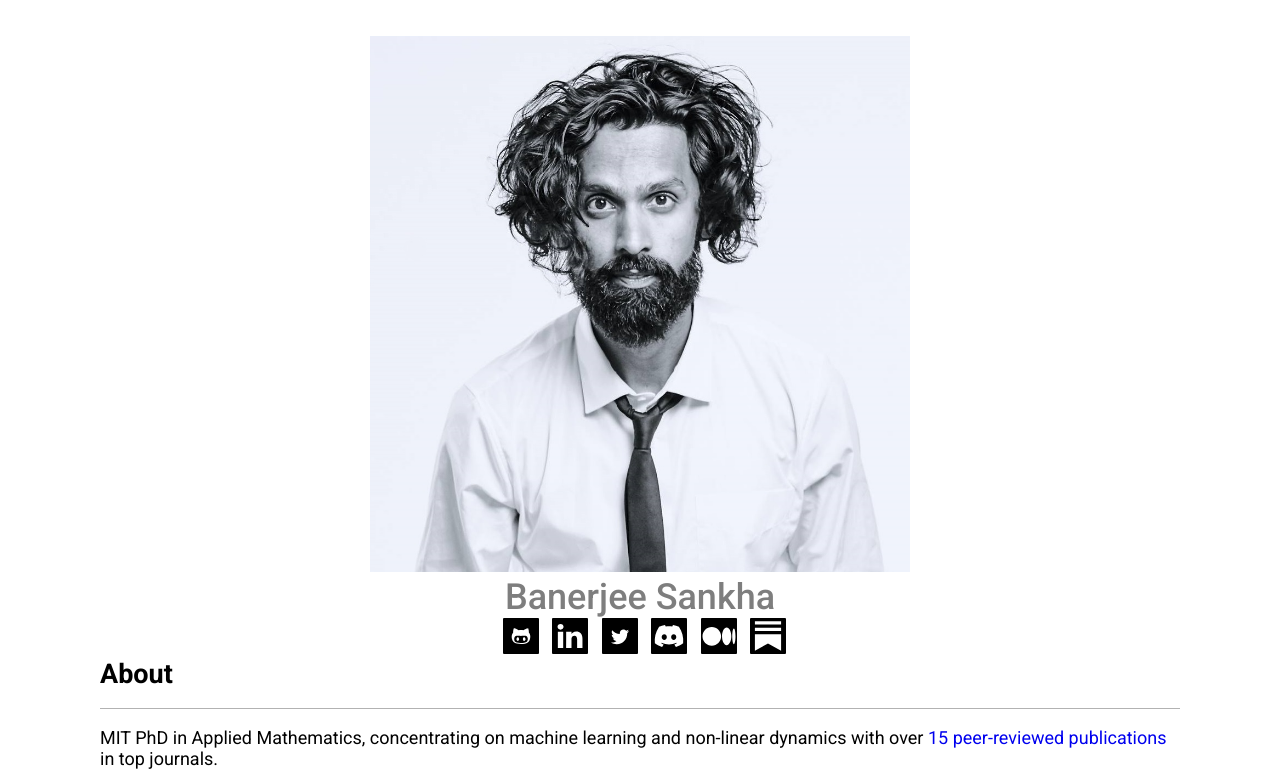
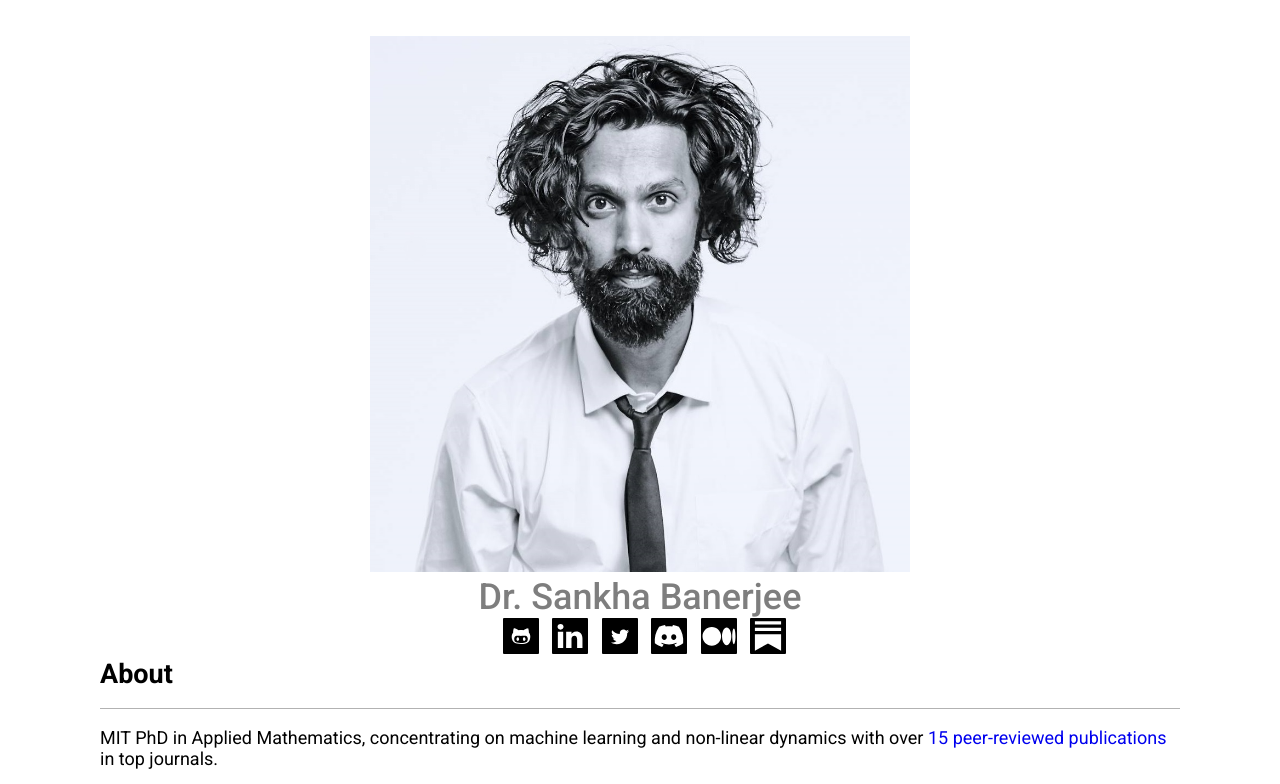
Before and after one commit to sbneo2022/sankhaprofile, a website: page src/index.html in a window 1280 px wide. Shown: the top 784 px of the page. Drawn offline with Linux system fonts and the light colour scheme.

Commit message:
fix name

```diff
--- a/src/index.html
+++ b/src/index.html
@@ -109,7 +109,7 @@
     <div class="profile">
       <img class="profile-pic" src="/profile.jpg" alt="Profile" />
       <div class="profile-info">
-        <h1 class="name">Banerjee Sankha</h1>
+        <h1 class="name">Dr. Sankha Banerjee</h1>
 
         <div class="links">
           <a
```
